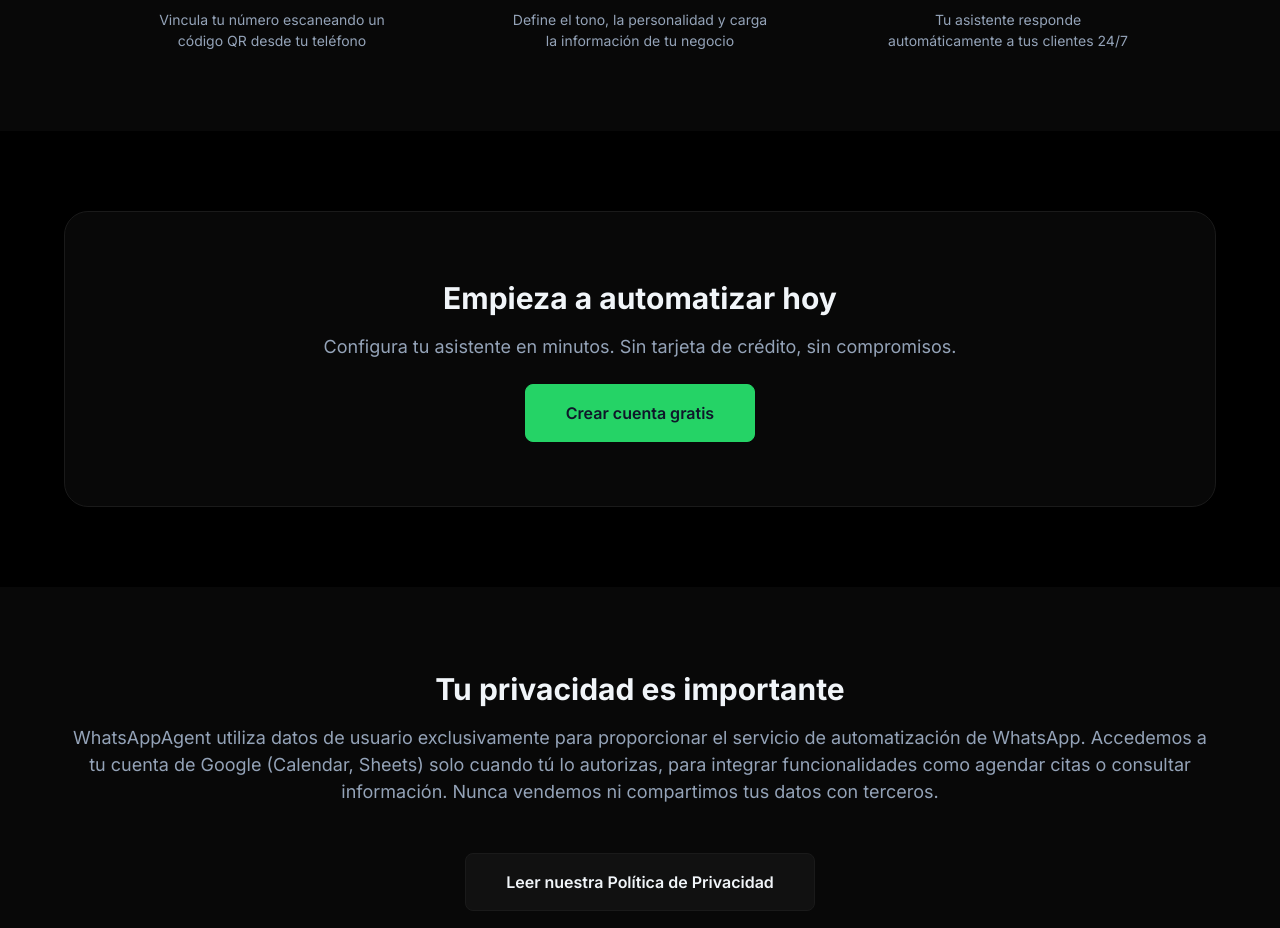
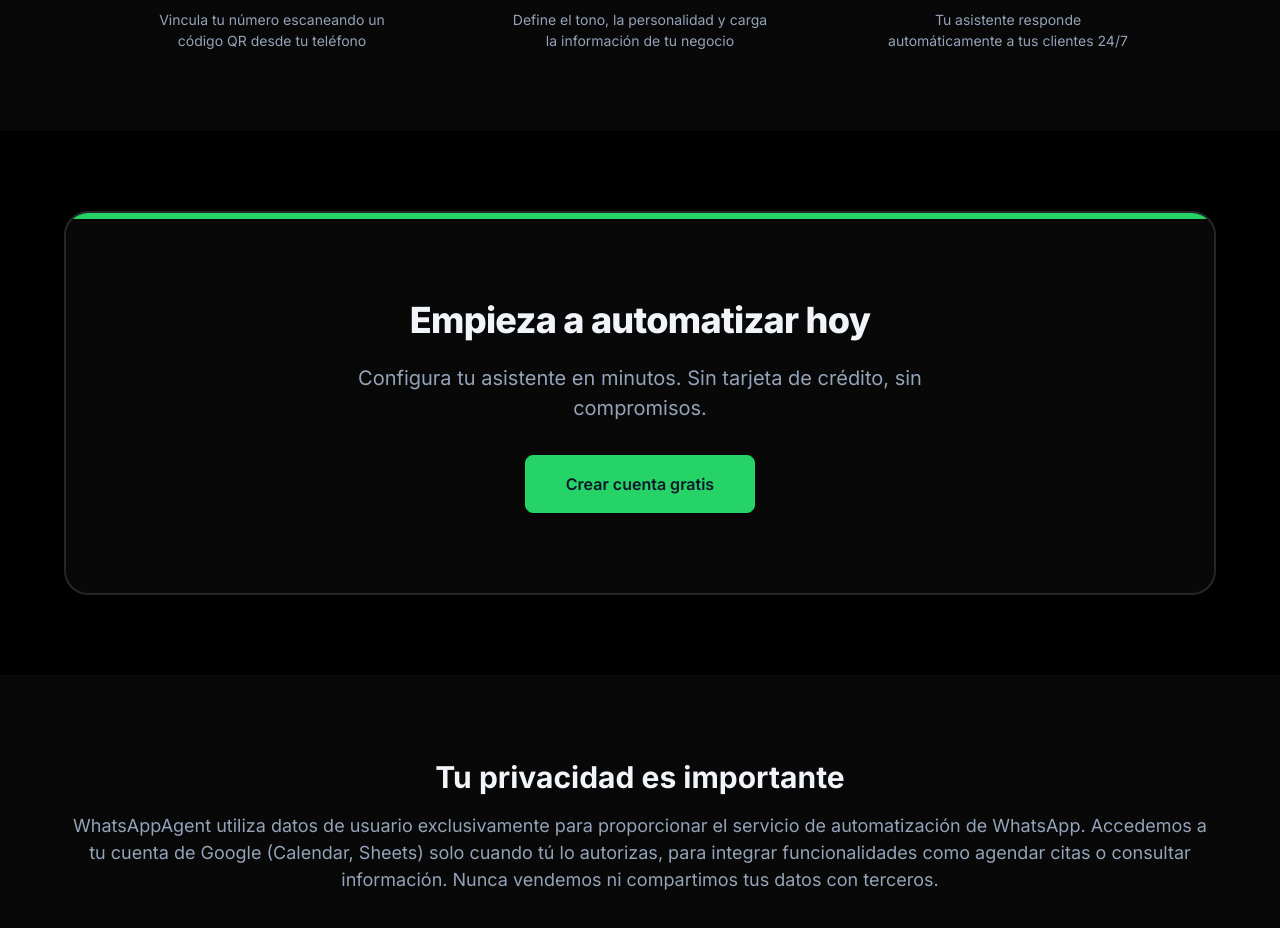
Before and after one commit to camilo-Anthony/WhatsAppIA, a Next.js app: page / in a window 1280 px wide. Shown: the part 1783-2711 px from the top of the page. Built offline with nearby package versions, Linux system fonts and the light colour scheme.

Commit message:
style: revamp CTA section with high contrast flat design and hover animations

```diff
--- a/src/app/landing.module.css
+++ b/src/app/landing.module.css
@@ -236,25 +236,60 @@
 /* CTA */
 .cta {
     padding: var(--space-20) 0;
+    position: relative;
 }
 
 .ctaCard {
-    background: var(--color-bg-card);
+    background: var(--color-bg-secondary);
+    border: 2px solid var(--color-border-hover);
     border-radius: var(--radius-2xl);
-    padding: var(--space-16) var(--space-8);
+    padding: var(--space-20) var(--space-8);
     text-align: center;
+    position: relative;
+    overflow: hidden;
+    transition: transform var(--transition-base), border-color var(--transition-base);
+}
+
+.ctaCard:hover {
+    border-color: var(--color-primary);
+    transform: translateY(-4px);
+}
+
+.ctaCard::before {
+    content: '';
+    position: absolute;
+    top: 0;
+    left: 0;
+    width: 100%;
+    height: 6px;
+    background: var(--color-primary);
 }
 
 .ctaCard h2 {
-    font-size: var(--font-size-3xl);
-    font-weight: 700;
-    margin-bottom: var(--space-3);
+    font-size: var(--font-size-4xl);
+    font-weight: 800;
+    margin-bottom: var(--space-4);
+    color: var(--color-text-primary);
+    letter-spacing: -0.02em;
 }
 
 .ctaCard p {
     color: var(--color-text-secondary);
-    font-size: var(--font-size-lg);
-    margin-bottom: var(--space-6);
+    font-size: var(--font-size-xl);
+    margin-bottom: var(--space-8);
+    max-width: 600px;
+    margin-left: auto;
+    margin-right: auto;
+}
+
+.ctaButton {
+    transition: transform 0.2s cubic-bezier(0.34, 1.56, 0.64, 1), box-shadow 0.2s ease;
+    box-shadow: 0 4px 0 0 rgba(0, 0, 0, 0.5);
+}
+
+.ctaButton:hover {
+    transform: translateY(-2px);
+    box-shadow: 0 6px 0 0 rgba(0, 0, 0, 0.5);
 }
 
 /* Footer */
--- a/src/app/page.tsx
+++ b/src/app/page.tsx
@@ -149,7 +149,7 @@ export default function LandingPage() {
           <div className={`${styles.ctaCard} card`}>
             <h2>Empieza a automatizar hoy</h2>
             <p>Configura tu asistente en minutos. Sin tarjeta de crédito, sin compromisos.</p>
-            <Link href="/register" className="btn btn-primary btn-lg">
+            <Link href="/register" className={`btn btn-primary btn-lg ${styles.ctaButton}`}>
               Crear cuenta gratis
             </Link>
           </div>
```
